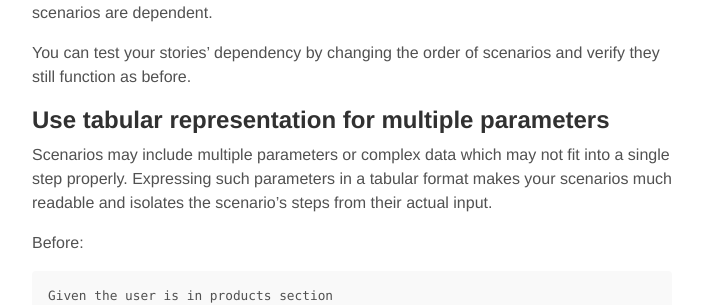
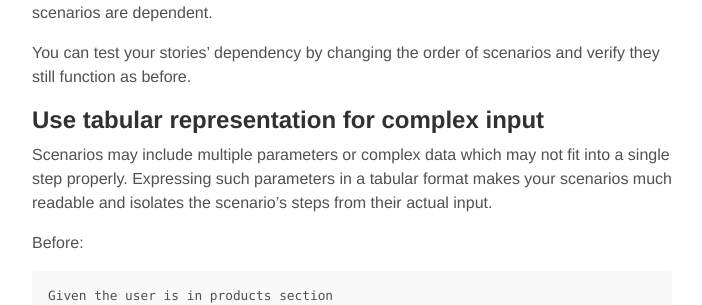
Before and after one commit to waseemh/waseemh.github.io_F, a Jekyll site: the page built from _posts/2014-08-25-writing-better-bdd-stories.md, in a window 1280 px wide and 900 px high, scrolled down 1578 px. Shown: the part 154-459 px from the top of the window, without its empty margins (288-990 px from the left). Built offline with Jekyll 4.4.1, drawn with Linux system fonts in a browser that asks for light colours; Markdown is read by kramdown in place of the engine named in the settings.

Commit message:
minor fix

```diff
--- a/_posts/2014-08-25-writing-better-bdd-stories.md
+++ b/_posts/2014-08-25-writing-better-bdd-stories.md
@@ -42,7 +42,7 @@ __Remember!__ stories are read and reviewed by other team members or stakeholder
 
 You can test your stories' dependency by changing the order of scenarios and verify they still function as before.
 
-## Use tabular representation for multiple parameters
+## Use tabular representation for complex input
 Scenarios may include multiple parameters or complex data which may not fit into a single step properly. Expressing such parameters in a tabular format makes your scenarios much readable and isolates the scenario's steps from their actual input.
 
 Before:
```
